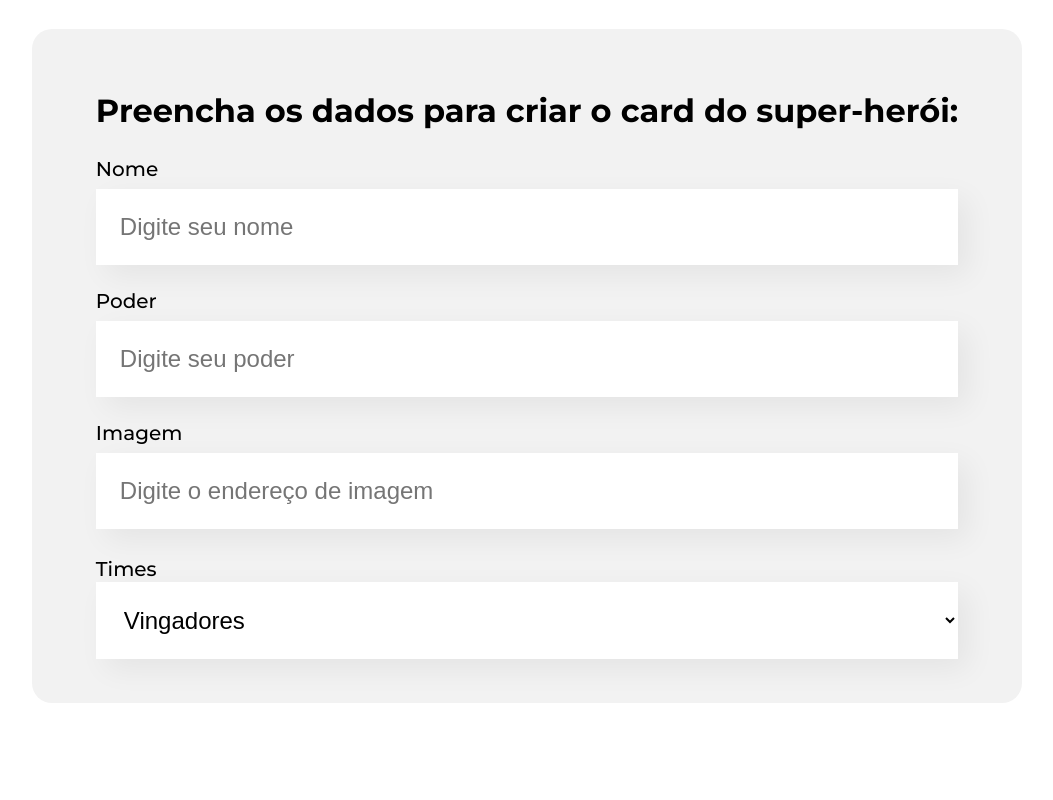
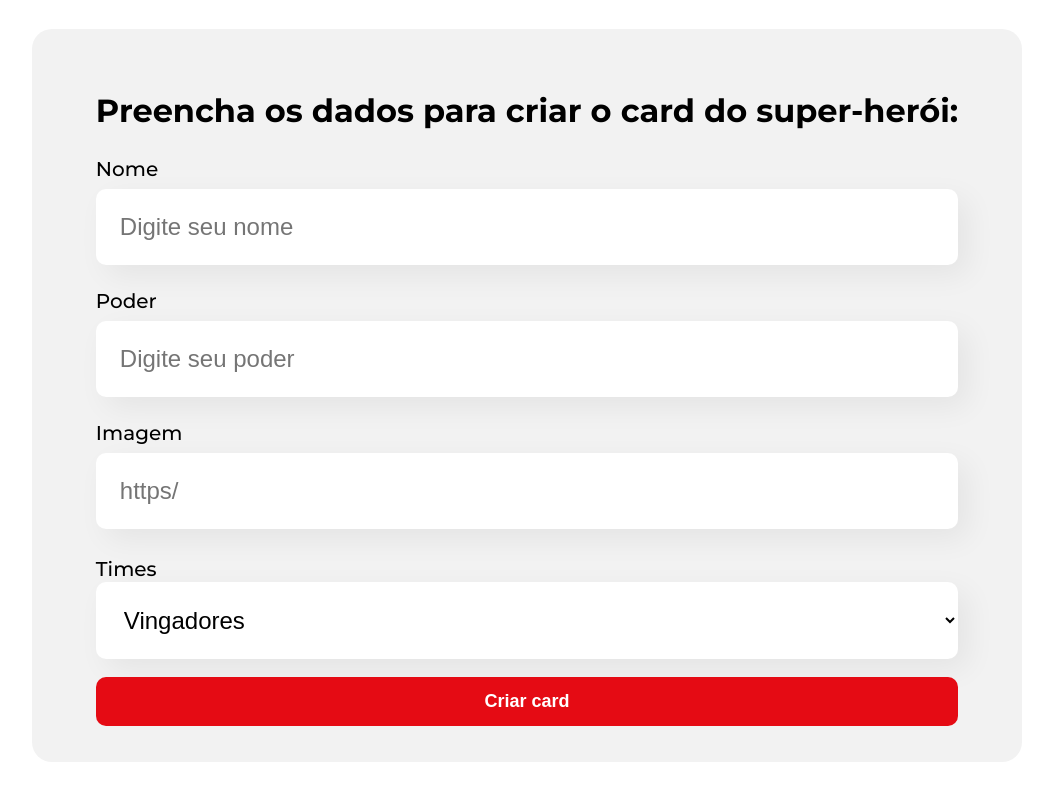
Before and after one commit to ViniMaia03/Projeto_Organo, a React (Create React App) app: page / in a window 1280 px wide. Shown: the part 264-1064 px from the top of the page, without its empty margins (113-1166 px from the left). Built offline with nearby package versions, Linux system fonts and the light colour scheme.

Commit message:
componentização do botão

```diff
--- /dev/null
+++ b/src/components/Botao/Botao.css
@@ -0,0 +1,16 @@
+.btn {
+    background-color: #E50B14;
+    color: #FFF;
+    border-radius: 10px;
+    border: none;
+    font-weight: 700;
+    font-size: 18px;
+    padding: 14px;
+    cursor: pointer;
+    width: 100%;
+    margin-top: 10px;
+}
+
+.btn:hover {
+    background-color: #ac0006;
+}
--- /dev/null
+++ b/src/components/Botao/index.js
@@ -0,0 +1,9 @@
+import './Botao.css'
+
+export default function Botao(props) {
+    return (
+        <>
+            <button className='btn'> {props.children} </button>
+        </>
+    )
+}
--- a/src/components/Formulario/index.js
+++ b/src/components/Formulario/index.js
@@ -1,3 +1,4 @@
+import Botao from '../Botao'
 import Input from '../Input'
 import ListaSuspensa from '../ListaSuspensa'
 import './Formulario.css'
@@ -22,8 +23,9 @@ export default function Formulario() {
 
                     <Input label="Nome" placeholder="Digite seu nome" />
                     <Input label="Poder" placeholder="Digite seu poder" />
-                    <Input label="Imagem" placeholder="Digite o endereço de imagem" />
+                    <Input label="Imagem" placeholder="https/" />
                     <ListaSuspensa label="Times" itens={times} />
+                    <Botao> Criar card </Botao>
                 </form>
             </section>
         </>
--- a/src/components/Input/Input.css
+++ b/src/components/Input/Input.css
@@ -17,4 +17,5 @@
     border: none;
     font-size: 24px;
     box-sizing: border-box;
+    border-radius: 10px;
 }
--- a/src/components/ListaSuspensa/ListaSuspensa.css
+++ b/src/components/ListaSuspensa/ListaSuspensa.css
@@ -17,4 +17,5 @@
     font-size: 24px;
     padding: 24px;
     box-sizing: border-box;
+    border-radius: 10px;
 }
```
